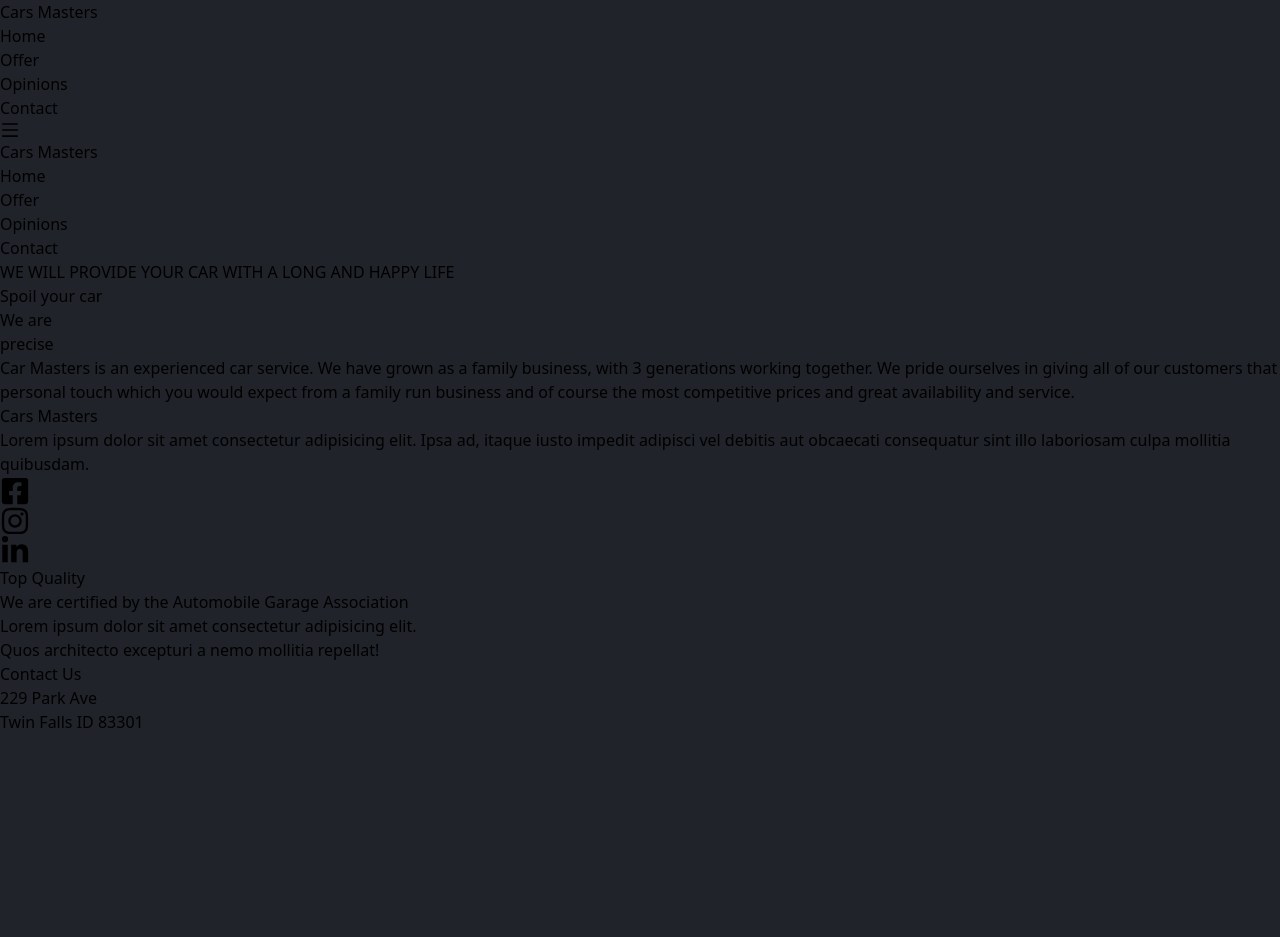
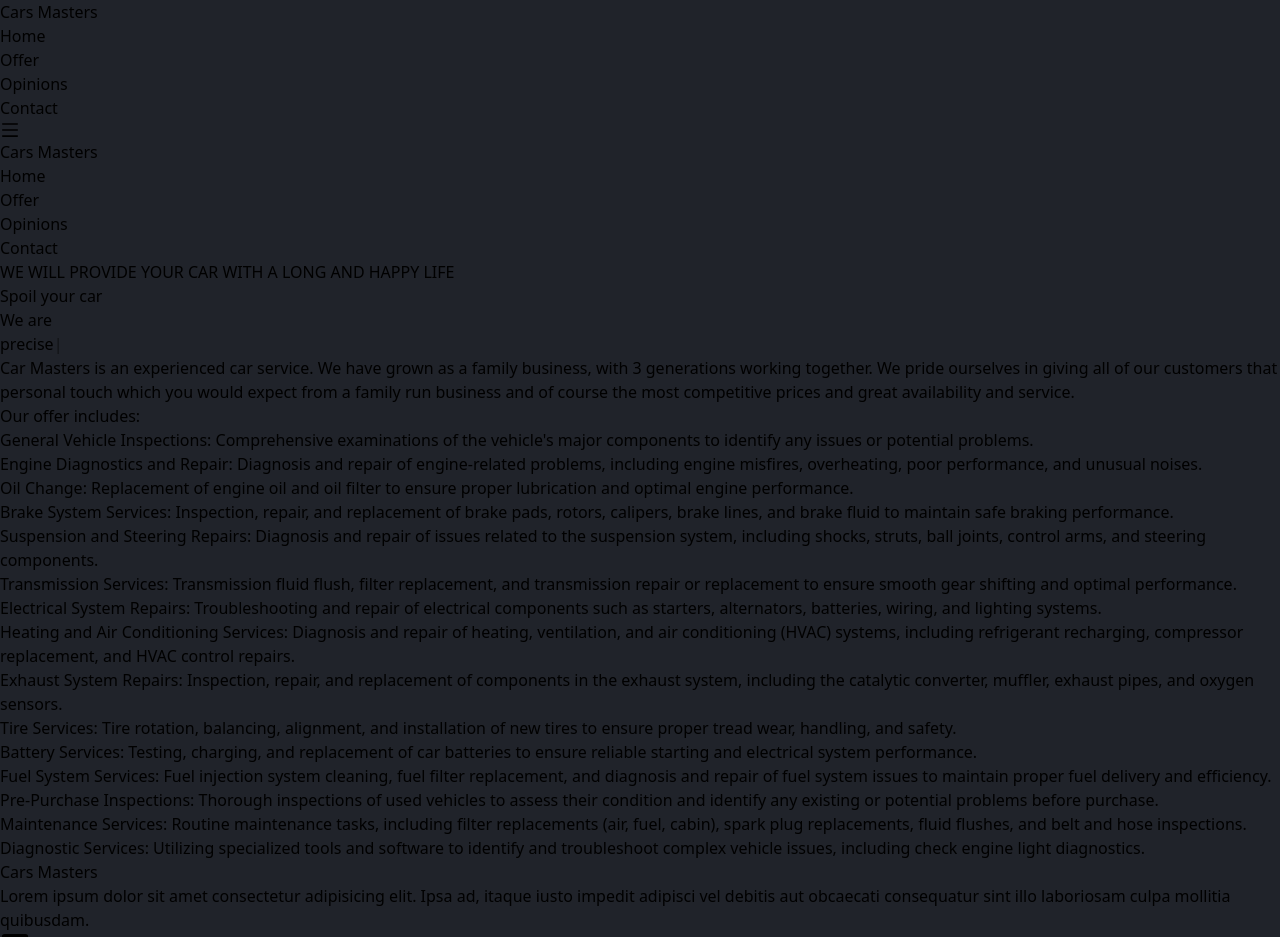
Before and after one commit to doniurek/cars-masters, a React (Vite) app: page / in a window 1280 px wide. Shown: the top 937 px of the page. Before the commit the page ends 800 px from the top, so only its background shows below. Built offline with nearby package versions, Linux system fonts and the light colour scheme.

Commit message:
Add offer

```diff
--- a/src/App.jsx
+++ b/src/App.jsx
@@ -2,6 +2,7 @@
 
 import Navbar from "./components/Navbar"
 import Hero from "./components/Hero"
+import Offer from "./components/Offer"
 import Footer from "./components/Footer"
 
 function App() {
@@ -9,6 +10,7 @@ function App() {
     <div>
       <Navbar />
       <Hero />
+      <Offer />
       <Footer />
     </div>
   )
--- a/src/components/Hero.jsx
+++ b/src/components/Hero.jsx
@@ -2,8 +2,8 @@ import Typed from "react-typed"
 
 function Hero() {
   return (
-    <div className="text-white">
-      <div className="max-w-[1024px] mt-[-96px] h-screen text-center flex flex-col justify-center mx-auto">
+    <div name="home" className="text-white">
+      <div className="max-w-[1024px] h-screen text-center flex flex-col justify-center mx-auto">
         <p className="text-[#ACBEBE] font-bold p-2">WE WILL PROVIDE YOUR CAR WITH A LONG AND HAPPY LIFE</p>
         <h1 className="text-[#A01D26] md:text-7xl sm:text-6xl text-4xl md:py-6 font-bold">Spoil your car</h1>
         <div className="flex justify-center items-center">
--- /dev/null
+++ b/src/components/Offer.jsx
@@ -0,0 +1,57 @@
+function Offer() {
+  return (
+    <div name="offer" className="text-[#F4F4EF]">
+      <div className="max-w-[1024px] mt-[-96px] flex flex-col justify-center mx-auto">
+        <h2 className="md:text-4xl sm:text-3xl text-l font-bold text-[#ACBEBE] mx-4">Our offer includes:</h2>
+        <ul className='space-y-4 md:text-l text-md font-medium mx-4 p-4 list-image-[url("src/wrench.svg")]'>
+          <li>
+            General Vehicle Inspections: Comprehensive examinations of the vehicle&apos;s major components to identify any issues or potential problems.
+          </li>
+          <li>
+            Engine Diagnostics and Repair: Diagnosis and repair of engine-related problems, including engine misfires, overheating, poor performance, and unusual noises.
+          </li>
+          <li>
+            Oil Change: Replacement of engine oil and oil filter to ensure proper lubrication and optimal engine performance.
+          </li>
+          <li>
+            Brake System Services: Inspection, repair, and replacement of brake pads, rotors, calipers, brake lines, and brake fluid to maintain safe braking performance.
+          </li>
+          <li>
+            Suspension and Steering Repairs: Diagnosis and repair of issues related to the suspension system, including shocks, struts, ball joints, control arms, and steering components.
+          </li>
+          <li>
+            Transmission Services: Transmission fluid flush, filter replacement, and transmission repair or replacement to ensure smooth gear shifting and optimal performance.
+          </li>
+          <li>
+            Electrical System Repairs: Troubleshooting and repair of electrical components such as starters, alternators, batteries, wiring, and lighting systems.
+          </li>
+          <li>
+            Heating and Air Conditioning Services: Diagnosis and repair of heating, ventilation, and air conditioning (HVAC) systems, including refrigerant recharging, compressor replacement, and HVAC control repairs.
+          </li>
+          <li>
+            Exhaust System Repairs: Inspection, repair, and replacement of components in the exhaust system, including the catalytic converter, muffler, exhaust pipes, and oxygen sensors.
+          </li>
+          <li>
+            Tire Services: Tire rotation, balancing, alignment, and installation of new tires to ensure proper tread wear, handling, and safety.
+          </li>
+          <li>
+            Battery Services: Testing, charging, and replacement of car batteries to ensure reliable starting and electrical system performance.
+          </li>
+          <li>
+            Fuel System Services: Fuel injection system cleaning, fuel filter replacement, and diagnosis and repair of fuel system issues to maintain proper fuel delivery and efficiency.
+          </li>
+          <li>
+            Pre-Purchase Inspections: Thorough inspections of used vehicles to assess their condition and identify any existing or potential problems before purchase.
+          </li>
+          <li>
+            Maintenance Services: Routine maintenance tasks, including filter replacements (air, fuel, cabin), spark plug replacements, fluid flushes, and belt and hose inspections.
+          </li>
+          <li>
+            Diagnostic Services: Utilizing specialized tools and software to identify and troubleshoot complex vehicle issues, including check engine light diagnostics.
+          </li>
+        </ul>
+      </div>
+    </div>
+  )
+}
+export default Offer
```
Also changed, not shown: src/wrench.svg (added).
